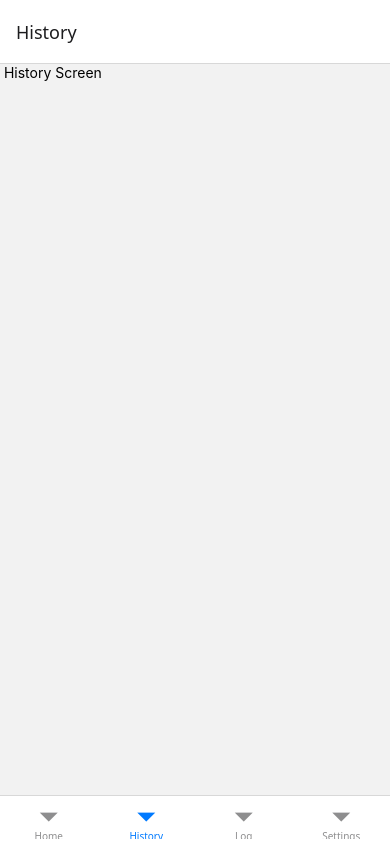
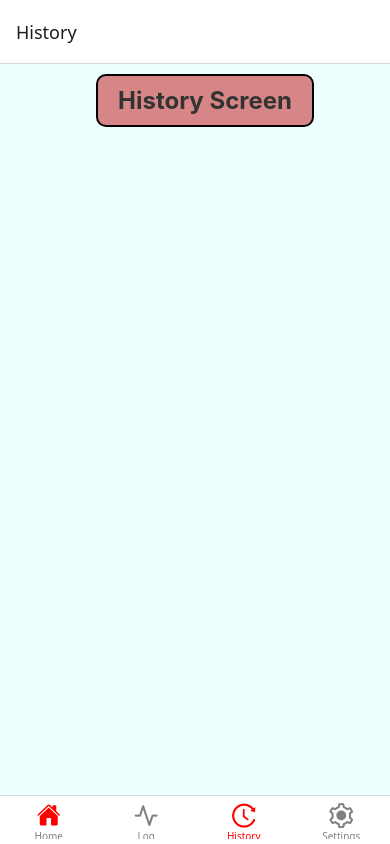
Before and after one commit to shrinivas-sn/wellness-companion-app, a React Native app: screen /History in a window 390 px wide. Built offline with nearby package versions, Linux system fonts and the light colour scheme.

Commit message:
Implemented navigation in the app and added icons for screens

```diff
--- a/App.js
+++ b/App.js
@@ -1,21 +1,72 @@
+import { Ionicons } from "@expo/vector-icons";
+import AntDesign from "@expo/vector-icons/AntDesign";
+import Feather from "@expo/vector-icons/Feather";
 import { createBottomTabNavigator } from "@react-navigation/bottom-tabs";
 import { NavigationContainer } from "@react-navigation/native";
+import { StyleSheet } from "react-native";
 import HistoryScreen from "./src/screens/HistoryScreen";
 import HomeScreen from "./src/screens/HomeScreen";
 import LogScreen from "./src/screens/LogScreen";
 import SettingsScreen from "./src/screens/SettingsScreen";
-
 const Tab = createBottomTabNavigator();
 
 export default function App() {
   return (
     <NavigationContainer>
-      <Tab.Navigator>
-        <Tab.Screen name="Home" component={HomeScreen} />
-        <Tab.Screen name="History" component={HistoryScreen} />
-        <Tab.Screen name="Log" component={LogScreen} />
-        <Tab.Screen name="Settings" component={SettingsScreen} />
+      <Tab.Navigator
+        screenOptions={{
+          tabBarActiveTintColor: "red",
+          tabBarInactiveTintColor: "gray",
+        }}
+      >
+        <Tab.Screen
+          name="Home"
+          component={HomeScreen}
+          options={{
+            tabBarIcon: () => <Ionicons name="home" size={24} color="red" />,
+          }}
+        />
+        <Tab.Screen
+          name="Log"
+          component={LogScreen}
+          options={{
+            tabBarIcon: ({ color, size }) => (
+              <Feather name="activity" size={size} color={color} />
+            ),
+          }}
+        />
+        <Tab.Screen
+          name="History"
+          component={HistoryScreen}
+          options={{
+            tabBarIcon: ({ color, size }) => (
+              <AntDesign name="history" size={size} color={color} />
+            ),
+          }}
+        />
+        <Tab.Screen
+          name="Settings"
+          component={SettingsScreen}
+          options={{
+            tabBarIcon: ({ color, size }) => (
+              <AntDesign name="setting" color={color} size={size} />
+            ),
+          }}
+        />
       </Tab.Navigator>
     </NavigationContainer>
   );
 }
+
+const styles = StyleSheet.create({
+  container: {
+    color: "red",
+    fontSize: 24,
+    fontWeight: "bold",
+    borderWidth: 1,
+    borderColor: "black",
+    borderRadius: 10,
+    padding: 10,
+    margin: 10,
+  },
+});
--- a/package.json
+++ b/package.json
@@ -22,6 +22,7 @@
     "expo-haptics": "~15.0.8",
     "expo-image": "~3.0.11",
     "expo-image-picker": "~17.0.11",
+    "expo-linear-gradient": "~15.0.8",
     "expo-linking": "~8.0.11",
     "expo-notifications": "~0.32.17",
     "expo-router": "~6.0.23",
--- /dev/null
+++ b/src/components/ScreenWrapper.js
@@ -0,0 +1,13 @@
+import { StyleSheet, View } from "react-native";
+export default function ScreenWrapper({ children }) {
+  return <View style={styles.screen}>{children}</View>;
+}
+
+const styles = StyleSheet.create({
+  screen: {
+    backgroundColor: "#eff",
+    flex: 1,
+    justifyContent: "center",
+    alignItems: "center",
+  },
+});
--- /dev/null
+++ b/src/components/button.js
@@ -0,0 +1,37 @@
+import { StyleSheet, Text, TouchableOpacity, View } from "react-native";
+
+export default function CustomButton({ title }) {
+  return (
+    <View style={styles.container}>
+      <TouchableOpacity style={styles.buttonContainer}>
+        <Text style={styles.buttonText}>{title}</Text>
+      </TouchableOpacity>
+    </View>
+  );
+}
+
+const styles = StyleSheet.create({
+  container: {
+    flex: 1,
+    backgroundColor: "#eff",
+  },
+  buttonContainer: {
+    fontSize: 20,
+    fontWeight: "bold",
+    color: "#333",
+    backgroundColor: "#d68686ff",
+    borderColor: "black",
+    borderWidth: 2,
+    borderRadius: 10,
+    padding: 10,
+    margin: 10,
+    width: "100%",
+    alignItems: "center",
+    justifyContent: "center",
+  },
+  buttonText: {
+    fontSize: 24,
+    fontWeight: "bold",
+    color: "#333",
+  },
+});
--- a/src/screens/HistoryScreen.js
+++ b/src/screens/HistoryScreen.js
@@ -1,9 +1,9 @@
-import { Text, View } from "react-native";
-
+import Button from "../components/button";
+import ScreenWrapper from "../components/ScreenWrapper";
 export default function HistoryScreen() {
   return (
-    <View>
-      <Text> History Screen </Text>
-    </View>
+    <ScreenWrapper>
+      <Button title="History Screen" />
+    </ScreenWrapper>
   );
 }
--- a/src/screens/HomeScreen.js
+++ b/src/screens/HomeScreen.js
@@ -1,5 +1,9 @@
-import { Text } from "react-native";
-
+import Button from "../components/button";
+import ScreenWrapper from "../components/ScreenWrapper";
 export default function HomeScreen() {
-  return <Text> Home Screen </Text>;
+  return (
+    <ScreenWrapper>
+      <Button title="Home Screen" />
+    </ScreenWrapper>
+  );
 }
--- a/src/screens/LogScreen.js
+++ b/src/screens/LogScreen.js
@@ -1,9 +1,9 @@
-import { Text, View } from "react-native";
-
+import Button from "../components/button";
+import ScreenWrapper from "../components/ScreenWrapper";
 export default function LogScreen() {
   return (
-    <View>
-      <Text> Log</Text>
-    </View>
+    <ScreenWrapper>
+      <Button title="Log Screen" />
+    </ScreenWrapper>
   );
 }
--- a/src/screens/SettingsScreen.js
+++ b/src/screens/SettingsScreen.js
@@ -1,5 +1,9 @@
-import { Text } from "react-native";
-
+import Button from "../components/button";
+import ScreenWrapper from "../components/ScreenWrapper";
 export default function SettingsScreen() {
-  return <Text> Settings Screen </Text>;
+  return (
+    <ScreenWrapper>
+      <Button title="Settings Screen" />
+    </ScreenWrapper>
+  );
 }
```
Also changed, not shown: 1 other file (tests, documents, lock files or other folders).
